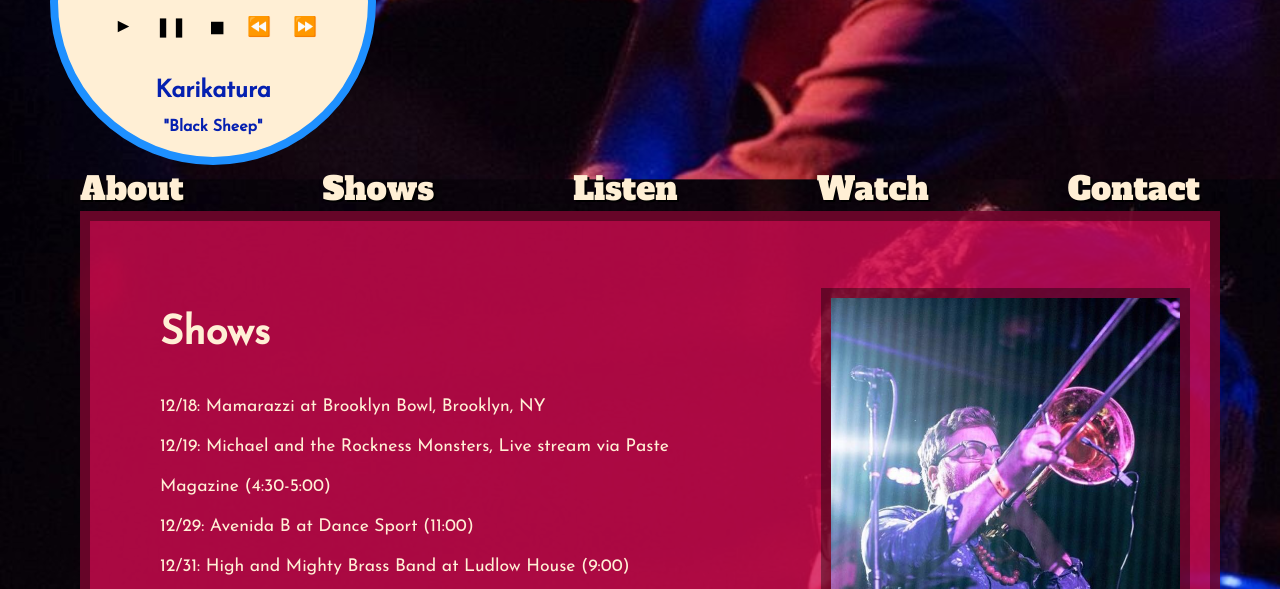
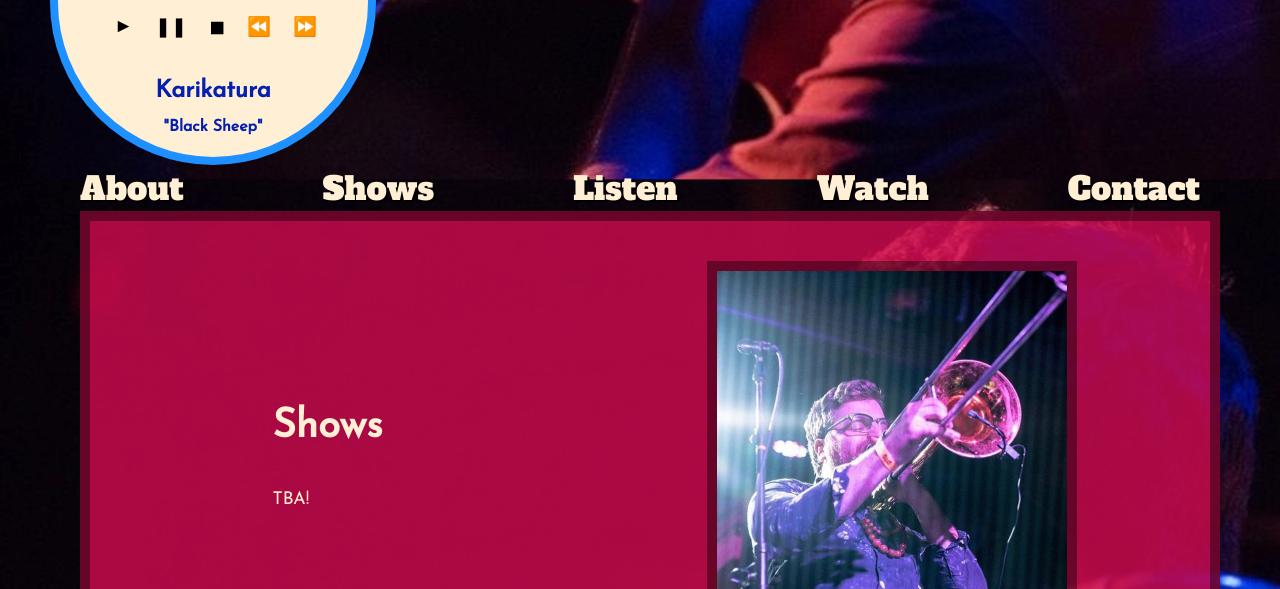
Before and after one commit to danlehner/My-Website, a plain HTML site: page index.html in a window 1280 px wide. Both pictures are taken after a click on the link "Shows". Shown: the part 783-1372 px from the top of the page. Drawn offline with Linux system fonts and the light colour scheme.

Commit message:
test change for shows

```diff
--- a/index.html
+++ b/index.html
@@ -99,19 +99,7 @@
     <section id="main-shows-page" class="blurb">
       <div id="shows-page">
         <h1>Shows</h1>
-          <p>
-          <span class="show-date">12/18: Mamarazzi at Brooklyn Bowl, Brooklyn, NY</span>
-          <br>
-          <span class="show-date">12/19: Michael and the Rockness Monsters, Live stream via Paste Magazine (4:30-5:00)</span>
-          <br>
-          <span class="show-date">12/29: Avenida B at Dance Sport (11:00)</span>
-          <br>
-          <span class="show-date">12/31: High and Mighty Brass Band at Ludlow House (9:00)</span>
-          <br>
-          <span class="show-date">1/6: Michael and the Rockness Monsters, APAP Showcase (12:00pm)</span>
-          <br>
-          <span class="show-date">1/7: Avenida B at Taj (9:00)</span>
-          </p>
+          <p>TBA!</p>
       </div>
 
       <img class="page-images" id="bk-bowl-photo" src="images/bkbowl.jpg">
```
Also changed, not shown: 1 other file.
